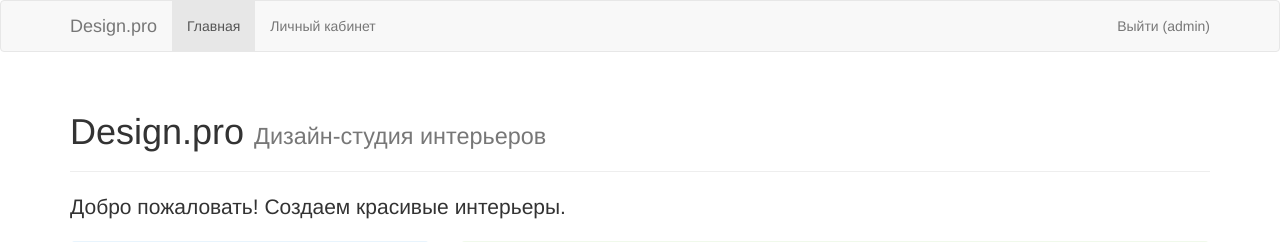
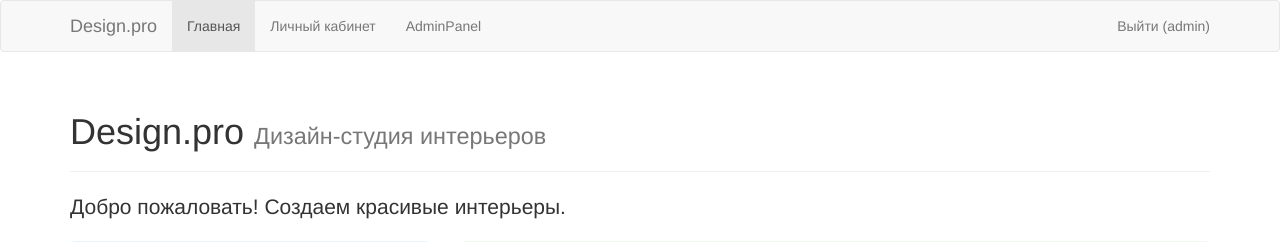
Before and after one commit to ayosleepy/Design_pro, a Django app: template main/templates/main/index.html in a window 1280 px wide. Shown: the top 242 px of the page. Run offline with Django 3.2, Linux system fonts and the light colour scheme; the template is opened without the code that fills it: values that come from a table or form of the project are taken from there, others are empty; a user stored in the database is signed in; data comes from the database, SQL or seed files in the repository; tables that the repository leaves empty hold one stand-in row (values such as "Sample post"); grey boxes marked "Sample" are stand-in pictures; some libraries are stand-ins or nearby versions.

Commit message:
final commit

```diff
--- a/main/templates/main/index.html
+++ b/main/templates/main/index.html
@@ -16,6 +16,9 @@
                 {% if user.is_authenticated %}
                     <li><a href="/profile/">Личный кабинет</a></li>
                 {% endif %}
+            {% if user.is_staff %}
+    <li><a href="/superadmin/">AdminPanel</a></li>
+{% endif %}
             </ul>
             <ul class="nav navbar-nav navbar-right">
                 {% if user.is_authenticated %}
```
